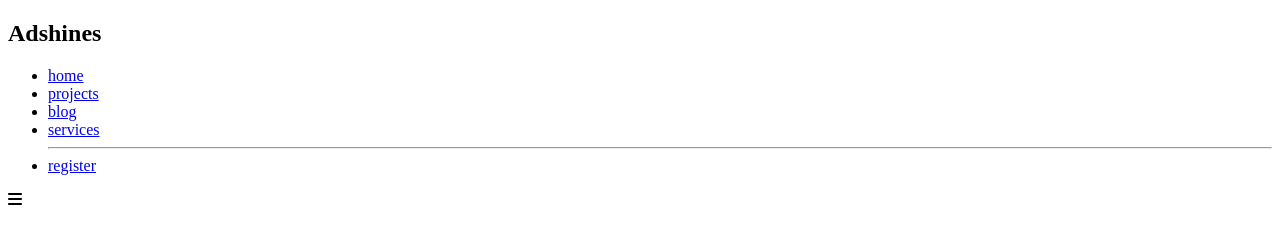
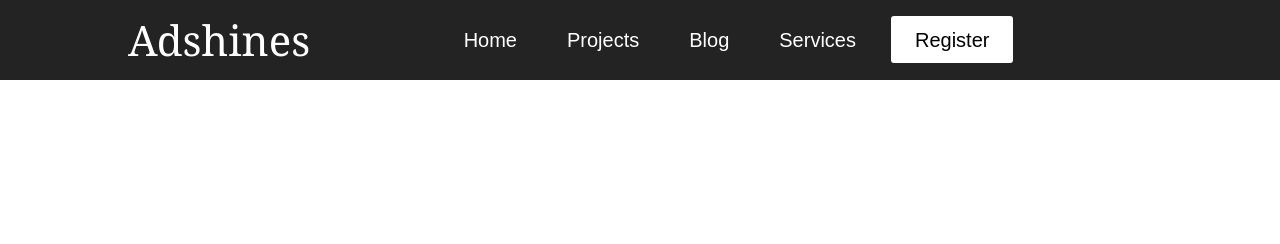
Before and after one commit to MdAbdurRahmanRifat/tal.com, a plain HTML site: page index.html in a window 1280 px wide. Drawn offline with Linux system fonts and the light colour scheme; files that its build step writes are made by us from their sources; the site is published under a folder, as on GitHub Pages, so addresses that start at the root find nothing.

Commit message:
Update index.html

```diff
--- a/index.html
+++ b/index.html
@@ -4,7 +4,7 @@
     <meta charset="UTF-8" />
     <meta http-equiv="X-UA-Compatible" content="IE=edge" />
     <meta name="viewport" content="width=device-width, initial-scale=1.0" />
-    <link rel="stylesheet" href="/navbar/css/style.css" />
+    <link rel="stylesheet" href="css/style.css" />
     <script
       src="https://kit.fontawesome.com/d9fc5c4dbf.js"
       crossorigin="anonymous"
```
